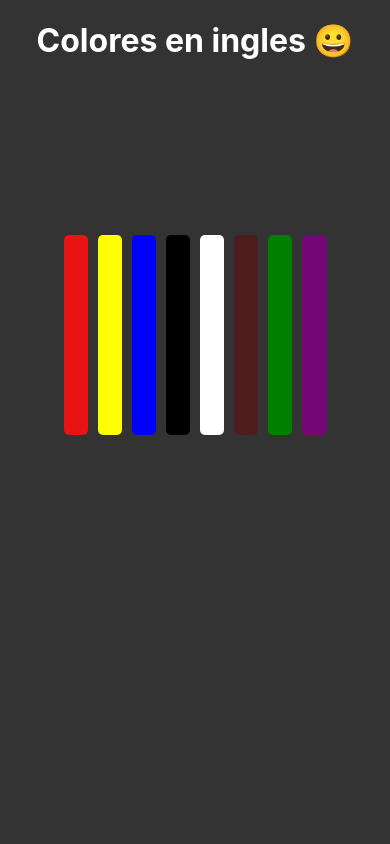
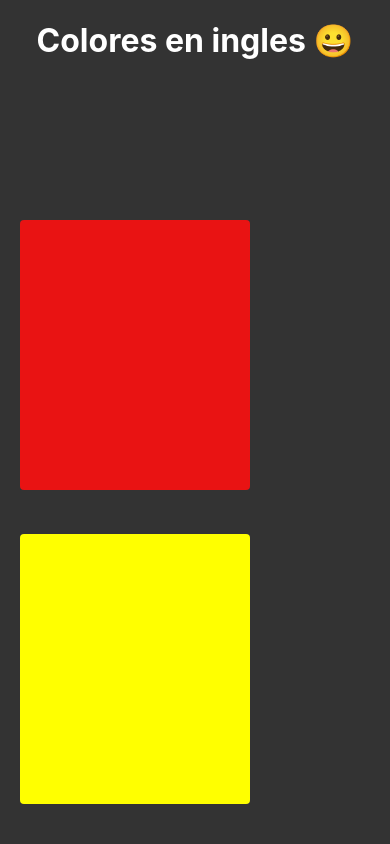
Before and after one commit to lalolipc/AprenderInglesReact, a React (Create React App) app: page / in a window 390 px wide. Shown: the top 844 px of the page. Built offline with nearby package versions, Linux system fonts and the light colour scheme.

Commit message:
add responsive

```diff
--- a/src/App.css
+++ b/src/App.css
@@ -3,10 +3,7 @@ body {
 }
 
 .container{
-  display: flex;
-  margin: 30px auto;
-  justify-content: center;
-  width: 70%;
+  width: 100%;
 }
 
 .titulo{
@@ -23,11 +20,15 @@ body {
 }
 
 .nota{
-  margin: 5px;
-  border-radius: 5px;
-  height: 200px;
-  width: 100px;
   position: relative;
+  overflow: hidden;
+  width: 200px;
+  height: 240px;
+  display: inline-block;
+  border-radius: 4px;
+  background-color: rgba(255, 255, 255, 0.45);
+  margin: 20px;
+  padding: 15px;
 }
 
 #white{
--- a/src/App.js
+++ b/src/App.js
@@ -62,13 +62,15 @@ function App() {
 
   setTimeout(()=>{
     setSonando('')
-  },200)
+  },1500)
 
   return (
     <div>
       <div className="titulo">
         <h1>Colores en ingles 😀</h1>
-        { sonando && <h3> {sonando}</h3>}
+
+
+{ sonando && <h3> {sonando}</h3>}
       </div>
       <div className="container">
         {notas.map(nota => (
@@ -78,7 +80,6 @@ function App() {
             id={nota.colorfondo}
             onClick={() => handleClick(nota)}
           >
-            {/* {nota.sostenido ? <div className="negra"></div>: null} */}
 
           </div>
         ))}
```
